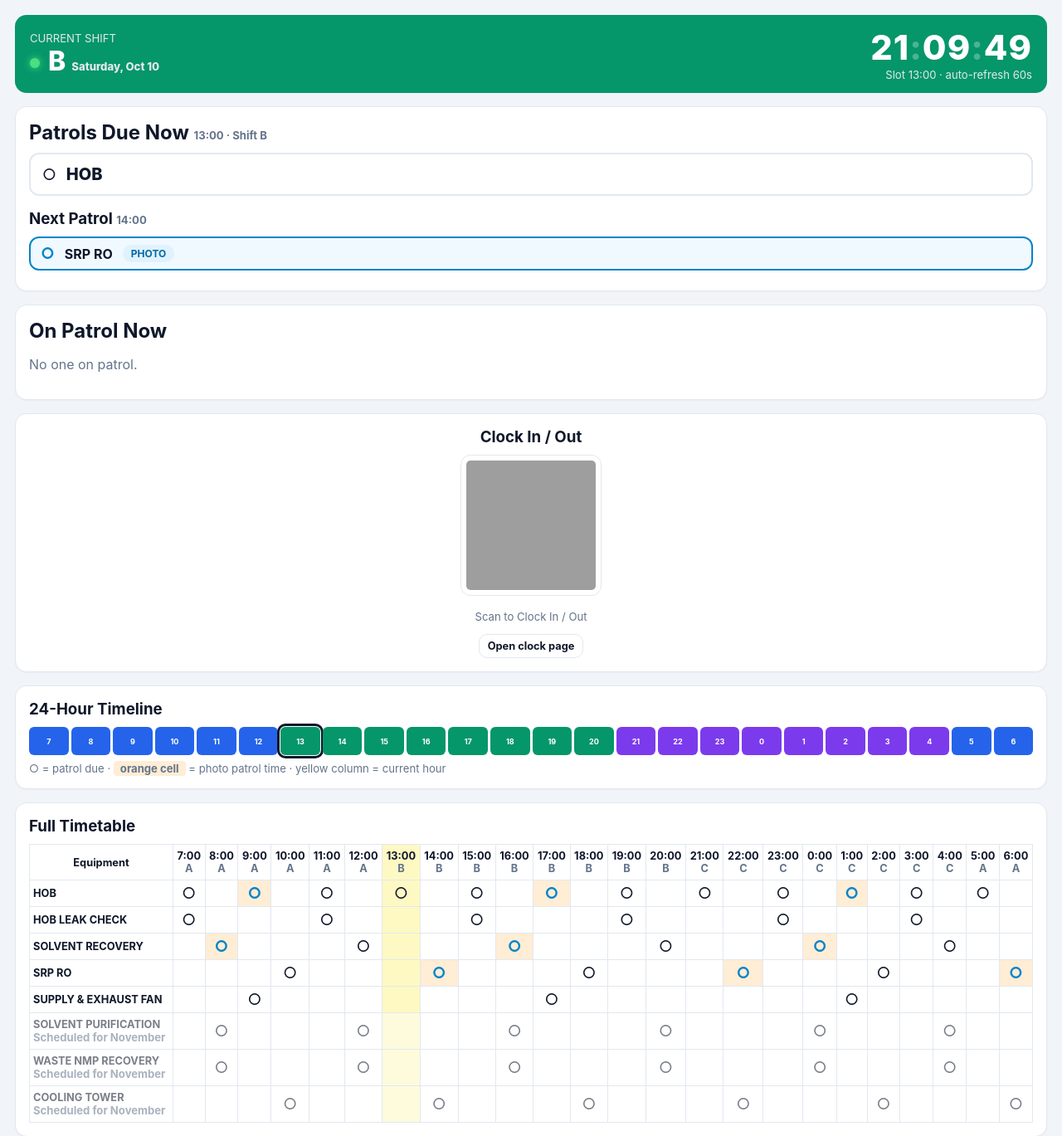
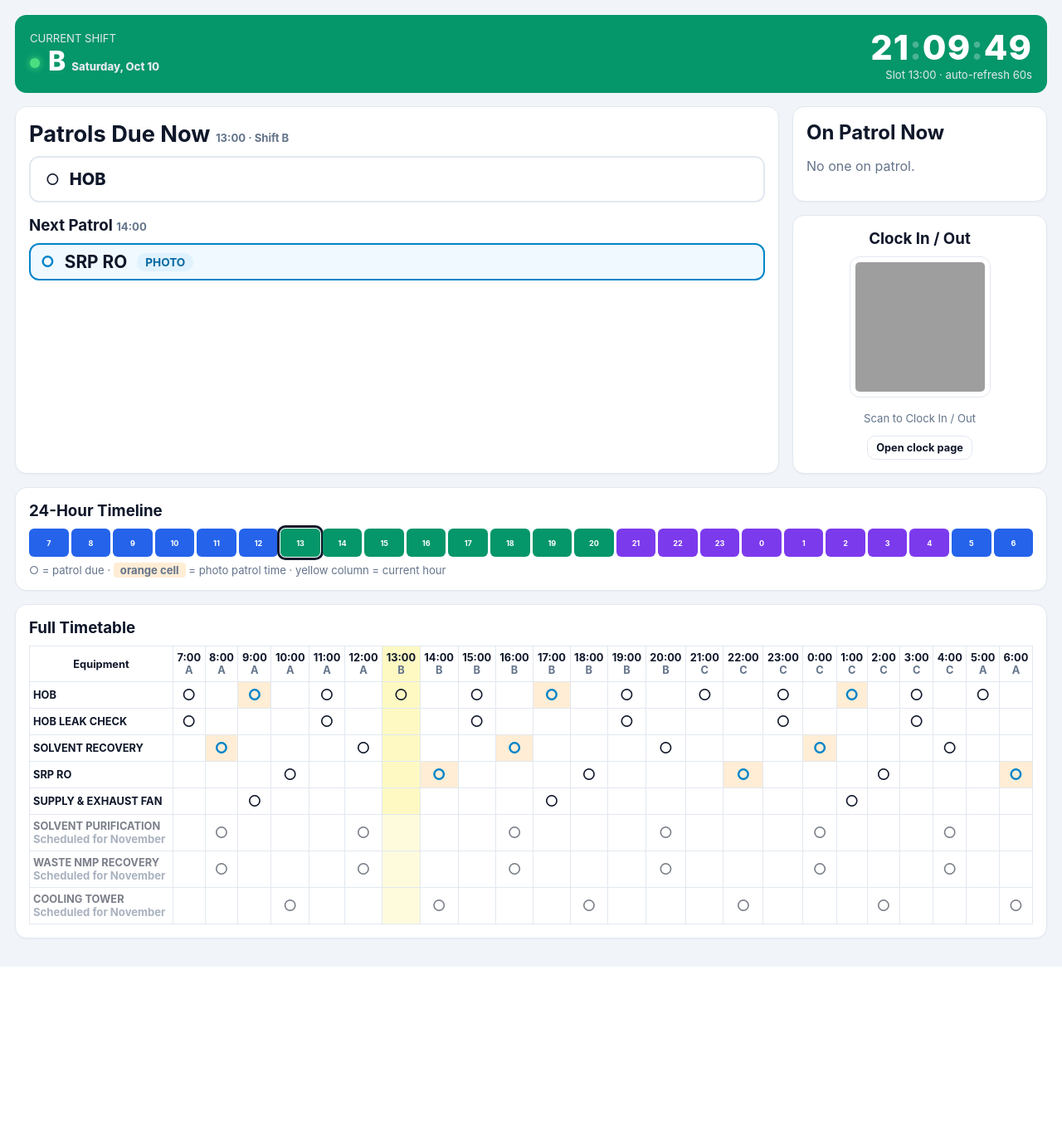
Before and after one commit to jungg181/patrol-timetable, a Flask app: page / in a window 1280 px wide. Shown: the part 57-1426 px from the top of the page at 83% size. After the commit the page ends 1222 px from the top, so only its background shows below. Run offline with Flask 3, Linux system fonts and the light colour scheme; grey boxes are pictures that could not be loaded.

Commit message:
Wider due-now panel, bigger text

```diff
--- a/static/style.css
+++ b/static/style.css
@@ -78,3 +78,9 @@ tr.dim{opacity:.55}
 .glow{animation:glow-blue 2.2s ease-out infinite}
 @keyframes glow-green{0%,100%{box-shadow:0 0 0 0 rgba(22,163,74,.55)}50%{box-shadow:0 0 0 12px rgba(22,163,74,0)}}
 .glow-green{animation:glow-green 2.2s ease-out infinite}
+/* dashboard: wide due-now panel */
+.grid-dash{display:grid;grid-template-columns:3fr 1fr;gap:16px}
+@media(max-width:900px){.grid-dash{grid-template-columns:1fr}}
+.due-now h2{font-size:1.7rem}
+.due-now .patrol-card{font-size:1.3rem;padding:14px 18px}
+.due-now .badge{font-size:.85rem}
```
